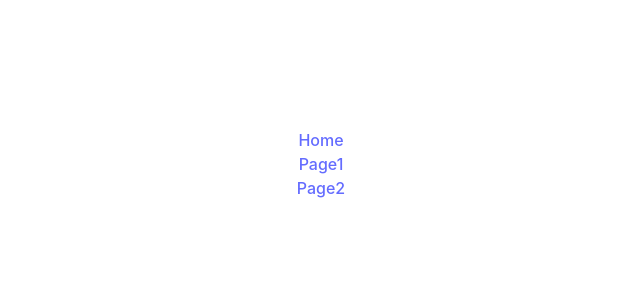
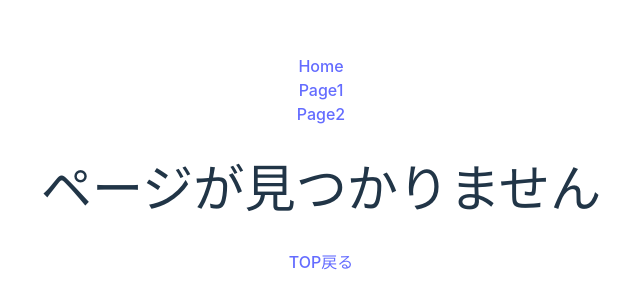
Before and after one commit to yuuta-git12/React-react-router-v5-v6, a React (Vite) app: page /detailA in a window 1280 px wide. Shown: the part 236-544 px from the top of the page, without its empty margins (319-959 px from the left). Built offline with nearby package versions, Linux system fonts and the light colour scheme.

Commit message:
404ページの追加

```diff
--- /dev/null
+++ b/src/Page404.jsx
@@ -0,0 +1,10 @@
+import { Link } from "react-router-dom/cjs/react-router-dom"
+
+export const Page404 = () => {
+    return (
+        <div>
+            <h1>ページが見つかりません</h1>
+            <Link to="/" >TOP戻る</Link>
+        </div>
+    )
+}
--- a/src/router/Router.jsx
+++ b/src/router/Router.jsx
@@ -4,6 +4,7 @@
 import { Home } from '../Home'
 import { page1Routes } from './Page1Routes'
 import { page2Routes } from './Page2Routes'
+import { Page404 } from '../Page404'
 
 export const Router = () => {
     return (
@@ -44,6 +45,9 @@
                 </Switch>
                 )}
           />
+          <Route path="*">
+            <Page404 />
+          </Route>
         </Switch>
     )
 }
```
